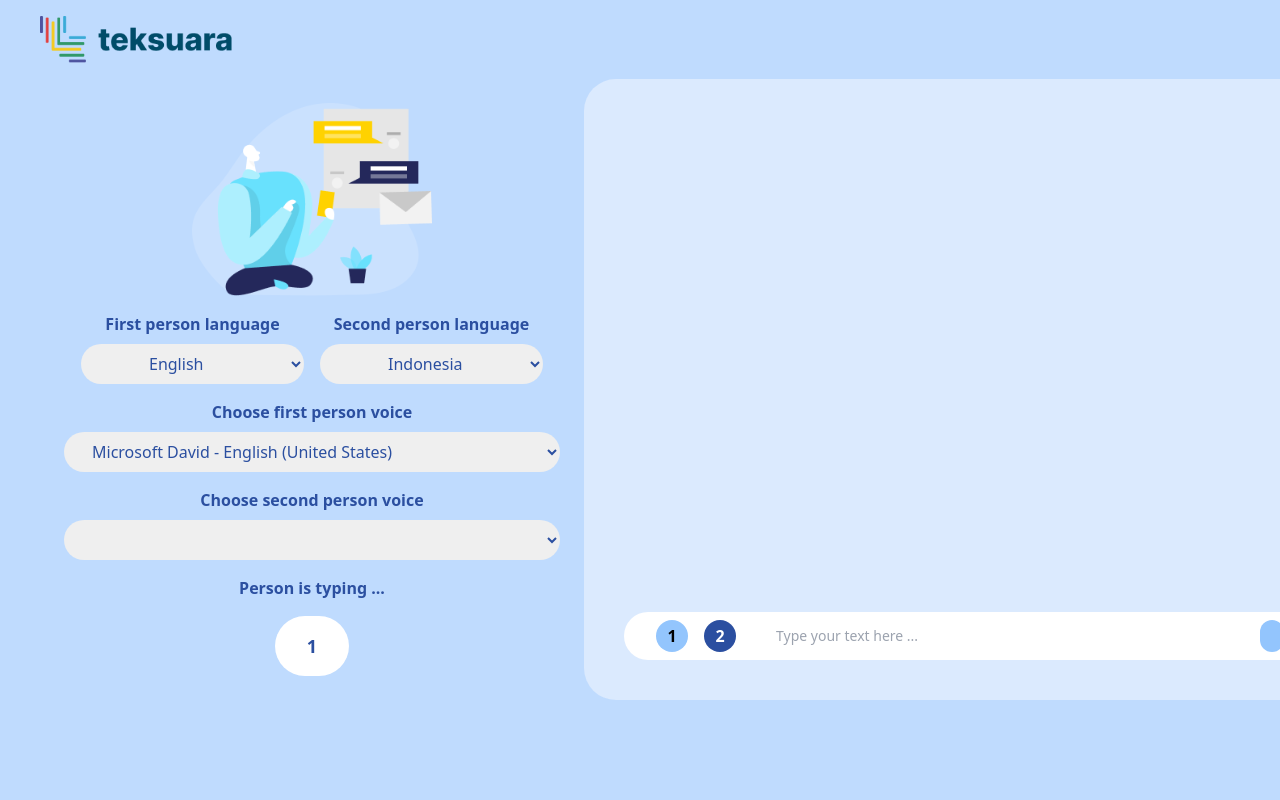
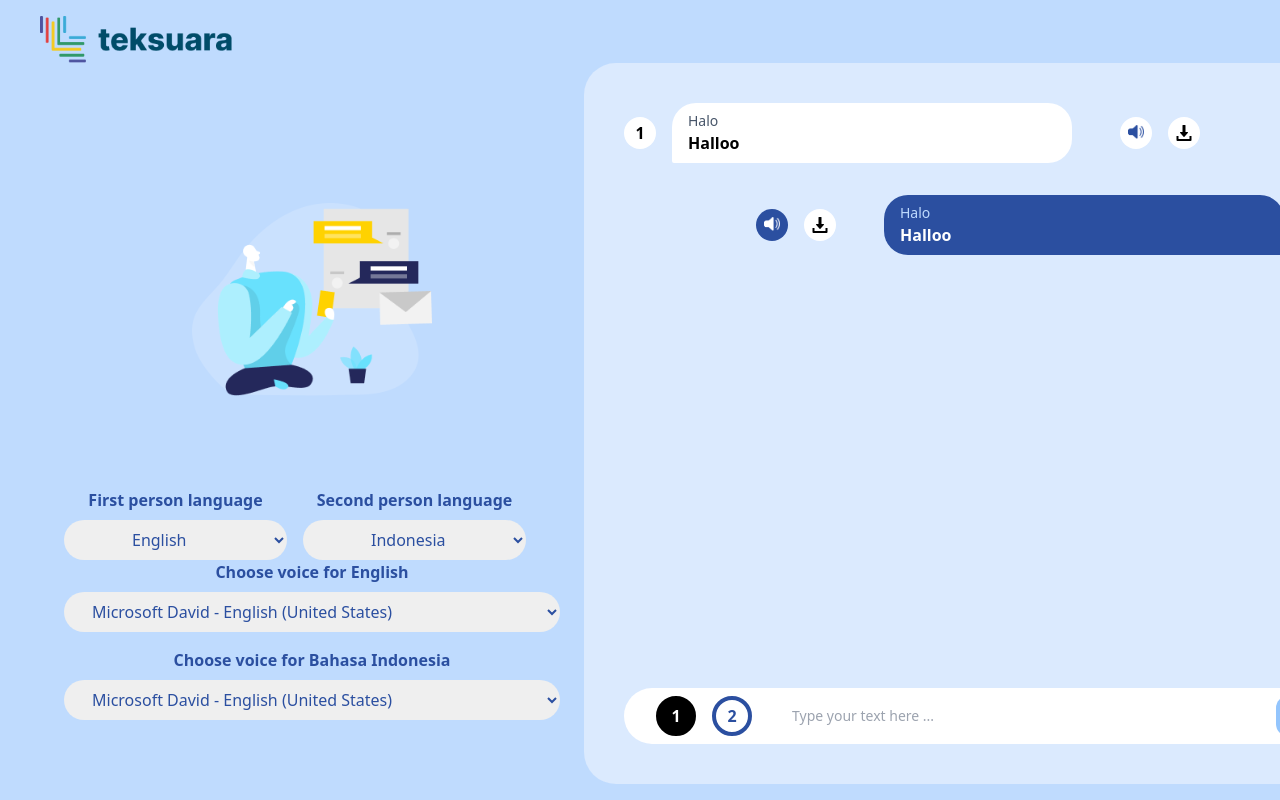
Before and after one commit to reynoldputra/chat-translate-tts, a Vue app: page / in a window 1280 px wide. Shown: the top 800 px of the page. Built offline with nearby package versions, Linux system fonts and the light colour scheme.

Commit message:
fix: ui error

```diff
--- a/src/views/HomeView.vue
+++ b/src/views/HomeView.vue
@@ -1,46 +1,51 @@
 <template>
-  <div class="h-screen bg-blue-200">
-    <div class="px-10 py-4">
+  <div class="h-screen  py-4 flex flex-col bg-blue-200">
+    <div class="px-10">
       <img class="w-48" src="../assets/img/logo.png" />
     </div>
-    <div class="flex justify-between px-10">
-      <div class="h-full p-6 flex flex-col text-[#2B4FA0] justify-end items-center text-center gap-4">
+    <div class="flex flex-grow justify-between px-10">
+      <div class="h-full px-6 py-16 flex flex-col text-[#2B4FA0] justify-between items-center text-center gap-4">
+        <div class="flex justify-between items-center flex-grow">
           <img class="w-60" src="../assets/img/img-1.png" alt="">
+        </div>
+        <div>
           <div class="flex gap-4">
             <div>
               <p class="pb-2 text-[#2B4FA0] font-bold">First person language</p>
-            <select v-model="input.lang.first" class="py-2 w-18 px-16 rounded-[28px]" name="" id="">
+              <select v-model="input.lang.first" @change="onLangChange(1)" class="py-2 w-18 px-16 rounded-[28px]" name="" id="">
                 <option v-for="(lang, idx) in langCode" :value="lang.code">{{ lang.name }}</option>
               </select>
             </div>
             <div>
               <p class="pb-2 text-[#2B4FA0] font-bold">Second person language</p>
-            <select v-model="input.lang.second" class="py-2 px-16 w-18 rounded-[28px]" name="" id="">
+              <select v-model="input.lang.second" @change="onLangChange(0)" class="py-2 px-16 w-18 rounded-[28px]" name="" id="">
                 <option v-for="(lang, idx) in langCode" :value="lang.code">{{ lang.name }}</option>
               </select>
             </div>
           </div>
           <div>
             <div>
-            <p class="pb-2 text-[#2B4FA0] font-bold">Choose first person voice</p>
+              <p class="pb-2 text-[#2B4FA0] font-bold">Choose voice for {{input.langName.first}}</p>
               <select v-model="input.voice.first" class="py-2 px-6 rounded-[28px]" name="" id="">
                 <option v-for="(lang, idx) in languageList" :value="lang.voice">{{ lang.voice }}</option>
               </select>
             </div>
             <div>
-            <p class="pb-2 text-[#2B4FA0] font-bold pt-4">Choose second person voice</p>
+              <p class="pb-2 text-[#2B4FA0] font-bold pt-4">Choose voice for {{input.langName.second}}</p>
               <select v-model="input.voice.second" class="py-2 px-6 rounded-[28px]" name="" id="">
                 <option v-for="(lang, idx) in languageList" :value="lang.voice">{{ lang.voice }}</option>
               </select>
             </div>
           </div>
-          <p class="text-[#2B4FA0] font-bold">Person is typing ... </p>
-          <p class="bg-white py-4 px-8 rounded-full text-lg text-[#2B4FA0] font-bold">{{person}}</p>
+        </div>
       </div>
       <div class="w-[850px] rounded-[32px] p-10 bg-blue-100 flex flex-col justify-between">
         <div>
           <div v-for="chat in chats">
             <div v-if="chat.person == 1" class="flex mb-8">
+              <div class="my-auto w-8 h-8 text-center pt-1 font-bold mr-4 rounded-full bg-white" >
+                1
+              </div>
               <div class="bg-white rounded-[24px] py-2 px-4 rounded-bl-sm w-fit min-w-[400px]">
                 <p class="text-sm text-slate-600">{{chat.textInput}}</p>
                 <p class="text-md font-bold">{{chat.textOutput}}</p>
@@ -63,15 +68,22 @@
                 <p class="text-sm text-blue-200">{{chat.textInput}}</p>
                 <p class="text-md font-bold">{{chat.textOutput}}</p>
               </div>
+              <div class="my-auto w-8 h-8 text-center pt-1 font-bold ml-4 rounded-full bg-[#2B4FA0]" >
+                2
+              </div>
             </div>
           </div>
         </div>
         <div class="bg-white p-2 pl-8 flex justify-between rounded-[60px]">
           <div class="flex">
-            <div @click="changePerson(1)" class="font-bold rounded-full w-8 h-8 my-auto text-center bg-blue-300 pt-1">
+            <div @click="changePerson(1)" class="cursor-pointer font-bold rounded-full w-10 h-10 my-auto text-center border-black border-4 pt-1"
+              :class="[person == 1 ? 'bg-black text-white' : '']"
+            >
               1
             </div>
-            <div @click="changePerson(2)" class="bg-[#2B4FA0] text-white font-bold rounded-full ml-4 w-8 h-8 my-auto text-center pt-1">
+            <div @click="changePerson(2)" class="cursor-pointer border-4 text-[#2B4FA0] font-bold rounded-full ml-4 w-10 h-10 my-auto border-[#2B4FA0] text-center pt-1"
+              :class="[person == 2 ? 'bg-[#2B4FA0] text-white' : '']"
+            >
               2
             </div>
             <input v-model="input.text" class=" w-[500px] px-4 text-sm ml-6" type="text" placeholder="Type your text here ..." />
@@ -87,7 +99,7 @@
       </div>
     </div>
   </div>
-  <a id="temp"></a>
+  <a id="temp" class="hidden"></a>
 </template>
 
 
@@ -104,10 +116,14 @@ export default {
           first : 'en',
           second : 'id'
         },
+        langName : {
+          first : 'English',
+          second : 'Bahasa Indonesia'
+        },
         text : null,
         voice : {
           first :  languageList[0].voice,
-          first :  languageList[0].voice
+          second :  languageList[0].voice
         },
       },
       output : {
@@ -115,6 +131,16 @@ export default {
       },
       person: 1,
       chats : [
+        {
+          textInput : "Halo",
+          textOutput : "Halloo",
+          person : 1
+        },
+        {
+          textInput : "Halo",
+          textOutput : "Halloo",
+          person : 2
+        }
       ],
       voiceList : [],
       selectedFile: null,
@@ -143,6 +169,24 @@ export default {
     changePerson(i) {
       this.person = i;
       console.log(this.person)
+    },
+    onLangChange(first){
+
+      if(first) {
+        let found = this.langCode.find((v) => {
+          console.log(v)
+          return v.code == this.input.lang.first
+        })
+        console.log(found)
+        this.input.langName.first = found.name
+      } else {
+        let found = this.langCode.find((v) => {
+          console.log(v)
+          return v.code == this.input.lang.second
+        })
+        console.log(found)
+        this.input.langName.second = found.name
+      }
     },
     translate() {
       console.log(this.input)
@@ -186,7 +230,6 @@ export default {
 
     },
     async playVoice(chat) {
-      console.log(chat)
       let choosedVoice = null;
       const voiceList = this.voiceList
       let inputVoice = null
@@ -240,7 +283,6 @@ export default {
       voiceList.forEach(voice => {
         if(voice.name == inputVoice ) choosedVoice = voice
       })
-      const tts = window.speechSynthesis
       const voice = new SpeechSynthesisUtterance(chat.textOutput)
       voice.voice = choosedVoice
       console.log(voice)
```
Lines whose indentation alone changed are shown as unchanged.
